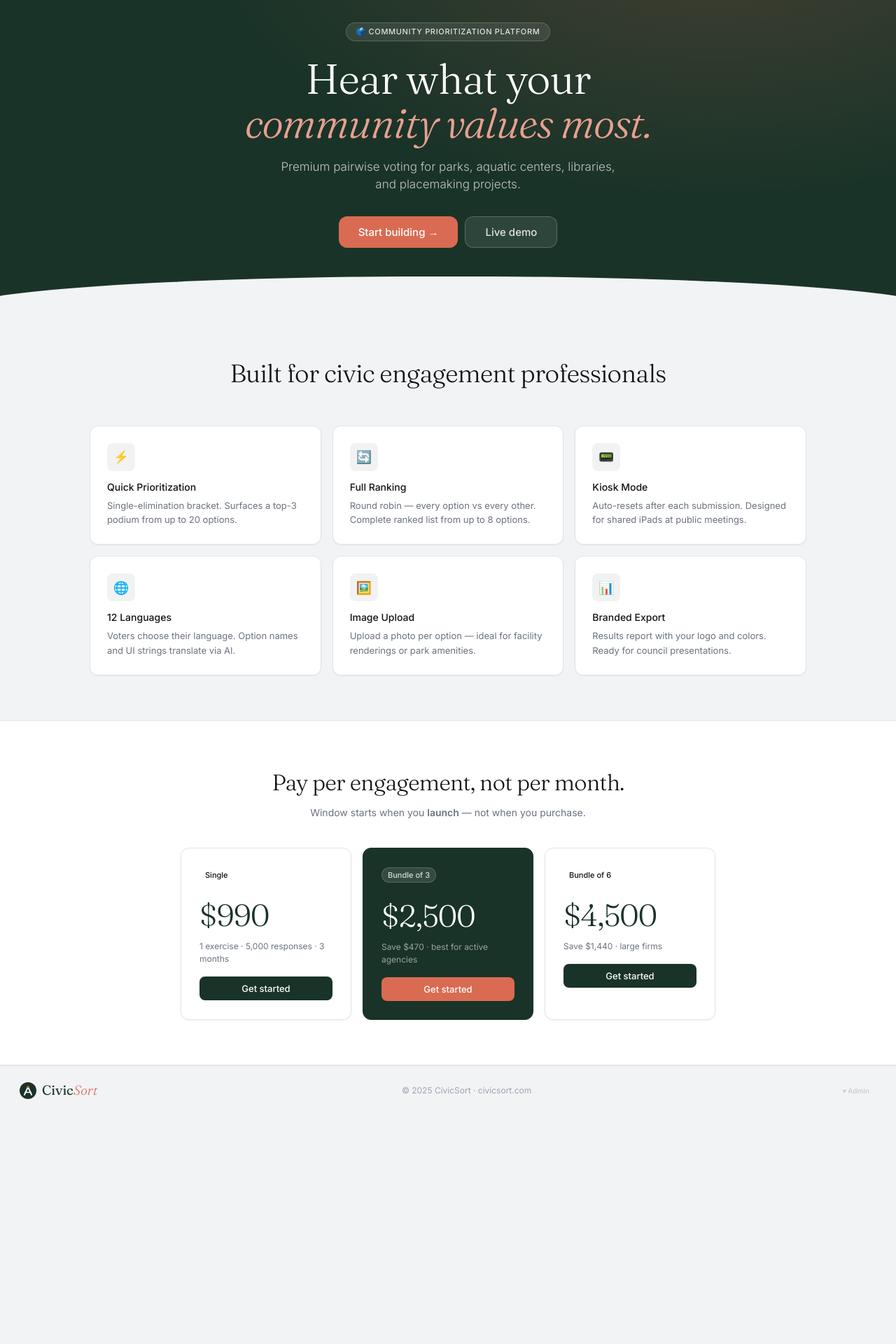
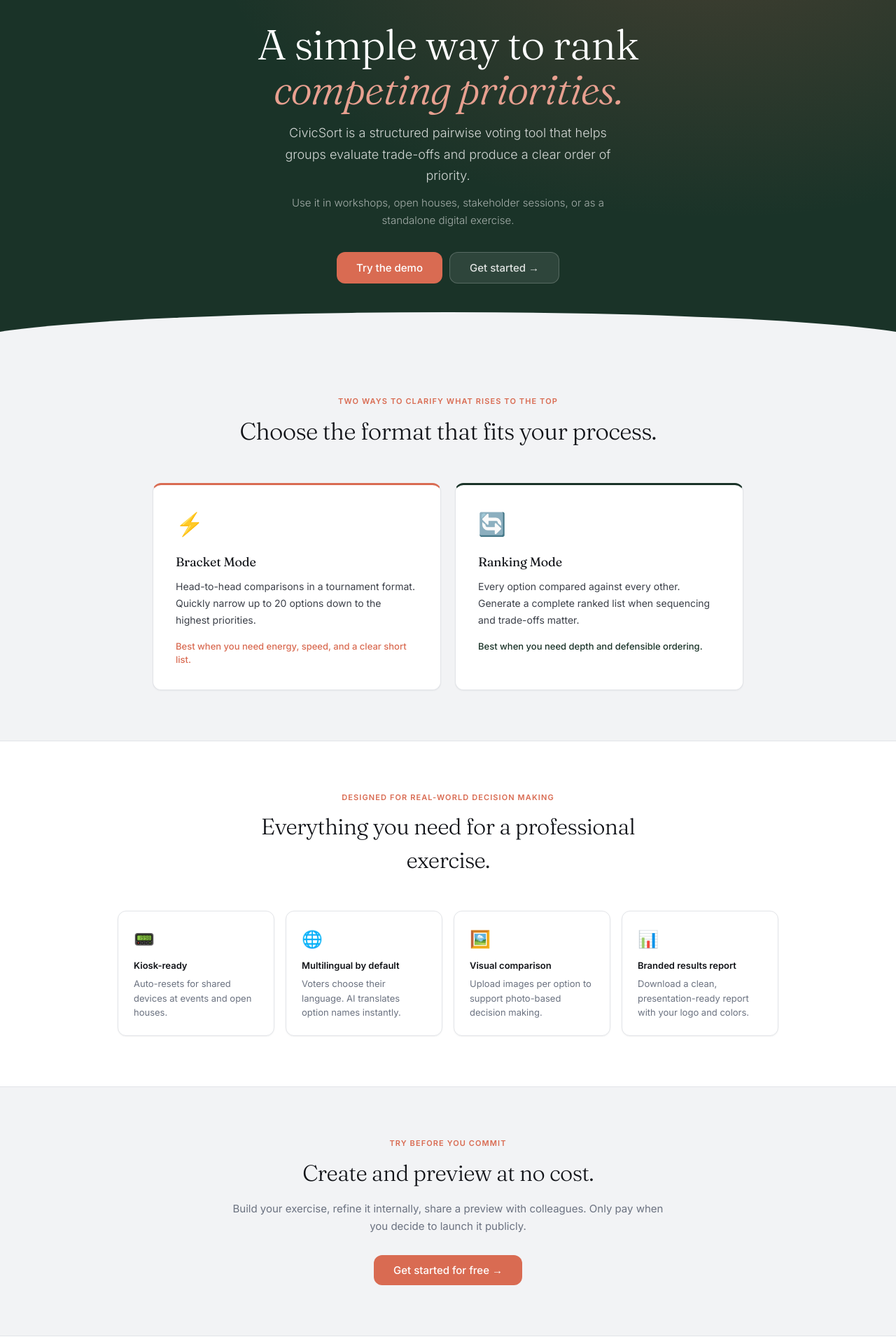
Before and after one commit to echomel/civicsort, a React (Create React App) app: page / in a window 1280 px wide. Shown: the part 120-2040 px from the top of the page at 70% size. Before the commit the page ends 1712 px from the top, so only its background shows below. Built offline with nearby package versions, Linux system fonts and the light colour scheme.

Commit message:
fix emoji, hex picker, vote cards

```diff
--- a/src/App.js
+++ b/src/App.js
@@ -9,11 +9,11 @@
     description:"Help us prioritize features for the new aquatic center.",
     demoEnabled:true, showResults:true, kioskMode:false, captcha:false,
     options:[
-      {id:"o1",name:"Lap Pool (50m)",        desc:"Olympic-size lanes",      emoji:"🏊",img:null},
-      {id:"o2",name:"Leisure Pool & Slides", desc:"Family fun",              emoji:"🎢",img:null},
-      {id:"o3",name:"Hot Tubs & Spa",        desc:"Therapeutic pools",       emoji:"♨️",img:null},
-      {id:"o4",name:"Kids Splash Pad",       desc:"Zero-depth play area",    emoji:"💧",img:null},
-      {id:"o5",name:"Diving Boards",         desc:"1m and 3m springboards",  emoji:"🤿",img:null},
+      {id:"o1",name:"Lap Pool (50m)",        desc:"Olympic-size lanes",img:null},
+      {id:"o2",name:"Leisure Pool & Slides", desc:"Family fun",img:null},
+      {id:"o3",name:"Hot Tubs & Spa",        desc:"Therapeutic pools",img:null},
+      {id:"o4",name:"Kids Splash Pad",       desc:"Zero-depth play area",img:null},
+      {id:"o5",name:"Diving Boards",         desc:"1m and 3m springboards",img:null},
     ],
     demographics:[
       {id:"d1",type:"zipcode",label:"ZIP Code"},
@@ -28,10 +28,10 @@
     description:"Which library programs should we expand next year?",
     demoEnabled:false, showResults:true, kioskMode:true, captcha:false,
     options:[
-      {id:"o1",name:"After-School Tutoring", desc:"Free homework help K-12",   emoji:"📚",img:null},
-      {id:"o2",name:"Maker Space",           desc:"3D printing, laser cutting", emoji:"🔧",img:null},
-      {id:"o3",name:"Story Time",            desc:"Early literacy ages 0-5",    emoji:"📖",img:null},
-      {id:"o4",name:"Job Skills Workshops",  desc:"Resume and interview prep",  emoji:"💼",img:null},
+      {id:"o1",name:"After-School Tutoring", desc:"Free homework help K-12",img:null},
+      {id:"o2",name:"Maker Space",           desc:"3D printing, laser cutting",img:null},
+      {id:"o3",name:"Story Time",            desc:"Early literacy ages 0-5",img:null},
+      {id:"o4",name:"Job Skills Workshops",  desc:"Resume and interview prep",img:null},
     ],
     demographics:[],
     mockScores:{o1:22,o2:18,o3:25,o4:12},
@@ -393,49 +393,84 @@
         </div>
       </nav>
 
+      {/* HERO */}
       <div className="hero">
-        <div style={{position:"relative",zIndex:1}}>
-          <div className="hpill">🗳️ Community Prioritization Platform</div>
-          <h1>Hear what your<br/><em>community values most.</em></h1>
-          <p>Premium pairwise voting for parks, aquatic centers, libraries, and placemaking projects.</p>
+        <div style={{position:"relative",zIndex:1,maxWidth:680,margin:"0 auto"}}>
+          <h1 style={{marginBottom:16}}>A simple way to rank<br/><em>competing priorities.</em></h1>
+          <p style={{fontSize:18,lineHeight:1.7,opacity:.8,marginBottom:10}}>CivicSort is a structured pairwise voting tool that helps groups evaluate trade-offs and produce a clear order of priority.</p>
+          <p style={{fontSize:15,lineHeight:1.7,opacity:.6,marginBottom:32}}>Use it in workshops, open houses, stakeholder sessions, or as a standalone digital exercise.</p>
           <div style={{display:"flex",gap:10,justifyContent:"center",flexWrap:"wrap"}}>
-            <button className="btn bc blg" onClick={onDash}>Start building →</button>
-            <button className="btn blg" style={{background:"rgba(255,255,255,.09)",color:"rgba(255,255,255,.85)",border:"1px solid rgba(255,255,255,.2)"}} onClick={onDemo}>Live demo</button>
+            <button className="btn bc blg" onClick={onDemo}>Try the demo</button>
+            <button className="btn blg" style={{background:"rgba(255,255,255,.09)",color:"rgba(255,255,255,.85)",border:"1px solid rgba(255,255,255,.2)"}} onClick={onDash}>Get started →</button>
           </div>
         </div>
       </div>
 
-      <div className="section" style={{padding:"64px 28px",maxWidth:1080,margin:"0 auto"}}>
+      {/* TWO MODES */}
+      <div style={{padding:"72px 28px",maxWidth:900,margin:"0 auto"}}>
         <div style={{textAlign:"center",marginBottom:48}}>
-          <h2 style={{fontSize:"clamp(24px,3.5vw,36px)",fontWeight:300,letterSpacing:"-.02em"}}>Built for civic engagement professionals</h2>
+          <p style={{fontSize:11,fontWeight:600,letterSpacing:".1em",textTransform:"uppercase",color:"var(--c)",marginBottom:10}}>Two ways to clarify what rises to the top</p>
+          <h2 style={{fontSize:"clamp(22px,3vw,34px)",fontWeight:300,letterSpacing:"-.02em"}}>Choose the format that fits your process.</h2>
         </div>
-        <div style={{display:"grid",gridTemplateColumns:"repeat(auto-fit,minmax(260px,1fr))",gap:16}}>
-          {[
-            {i:"⚡",t:"Quick Prioritization",d:"Single-elimination bracket. Surfaces a top-3 podium from up to 20 options."},
-            {i:"🔄",t:"Full Ranking",d:"Round robin — every option vs every other. Complete ranked list from up to 8 options."},
-            {i:"📟",t:"Kiosk Mode",d:"Auto-resets after each submission. Designed for shared iPads at public meetings."},
-            {i:"🌐",t:"12 Languages",d:"Voters choose their language. Option names and UI strings translate via AI."},
-            {i:"🖼️",t:"Image Upload",d:"Upload a photo per option — ideal for facility renderings or park amenities."},
-            {i:"📊",t:"Branded Export",d:"Results report with your logo and colors. Ready for council presentations."},
-          ].map(f=>(
-            <div key={f.t} className="card" style={{padding:24}}>
-              <div style={{width:40,height:40,borderRadius:"var(--r2)",background:"var(--fp)",color:"var(--f)",display:"flex",alignItems:"center",justifyContent:"center",fontSize:18,marginBottom:12}}>{f.i}</div>
-              <h3 style={{fontSize:14,fontWeight:500,marginBottom:6,fontFamily:"var(--fb)"}}>{f.t}</h3>
-              <p style={{color:"var(--i3)",fontSize:13,lineHeight:1.6}}>{f.d}</p>
-            </div>
-          ))}
+        <div style={{display:"grid",gridTemplateColumns:"repeat(auto-fit,minmax(320px,1fr))",gap:20}}>
+          <div className="card" style={{padding:32,borderTop:`3px solid ${`var(--c)`}`}}>
+            <div style={{fontSize:32,marginBottom:16}}>⚡</div>
+            <h3 style={{fontSize:18,fontWeight:400,marginBottom:10,letterSpacing:"-.01em"}}>Bracket Mode</h3>
+            <p style={{color:"var(--i2)",fontSize:14,lineHeight:1.7,marginBottom:16}}>Head-to-head comparisons in a tournament format. Quickly narrow up to 20 options down to the highest priorities.</p>
+            <p style={{fontSize:13,color:"var(--c)",fontWeight:500}}>Best when you need energy, speed, and a clear short list.</p>
+          </div>
+          <div className="card" style={{padding:32,borderTop:`3px solid ${`var(--f)`}`}}>
+            <div style={{fontSize:32,marginBottom:16}}>🔄</div>
+            <h3 style={{fontSize:18,fontWeight:400,marginBottom:10,letterSpacing:"-.01em"}}>Ranking Mode</h3>
+            <p style={{color:"var(--i2)",fontSize:14,lineHeight:1.7,marginBottom:16}}>Every option compared against every other. Generate a complete ranked list when sequencing and trade-offs matter.</p>
+            <p style={{fontSize:13,color:"var(--f)",fontWeight:500}}>Best when you need depth and defensible ordering.</p>
+          </div>
         </div>
       </div>
 
+      {/* DESIGNED FOR REAL WORLD */}
       <div style={{background:"var(--sur)",borderTop:"1px solid var(--bd)",borderBottom:"1px solid var(--bd)"}}>
-        <div style={{padding:"64px 28px",maxWidth:820,margin:"0 auto"}}>
+        <div style={{padding:"72px 28px",maxWidth:1000,margin:"0 auto"}}>
+          <div style={{textAlign:"center",marginBottom:48}}>
+            <p style={{fontSize:11,fontWeight:600,letterSpacing:".1em",textTransform:"uppercase",color:"var(--c)",marginBottom:10}}>Designed for real-world decision making</p>
+            <h2 style={{fontSize:"clamp(20px,3vw,32px)",fontWeight:300,letterSpacing:"-.02em",maxWidth:600,margin:"0 auto"}}>Everything you need for a professional exercise.</h2>
+          </div>
+          <div style={{display:"grid",gridTemplateColumns:"repeat(auto-fit,minmax(220px,1fr))",gap:16}}>
+            {[
+              {i:"📟",t:"Kiosk-ready",d:"Auto-resets for shared devices at events and open houses."},
+              {i:"🌐",t:"Multilingual by default",d:"Voters choose their language. AI translates option names instantly."},
+              {i:"🖼️",t:"Visual comparison",d:"Upload images per option to support photo-based decision making."},
+              {i:"📊",t:"Branded results report",d:"Download a clean, presentation-ready report with your logo and colors."},
+            ].map(f=>(
+              <div key={f.t} className="card" style={{padding:22}}>
+                <div style={{fontSize:24,marginBottom:10}}>{f.i}</div>
+                <h3 style={{fontSize:13,fontWeight:600,marginBottom:5,fontFamily:"var(--fb)"}}>{f.t}</h3>
+                <p style={{color:"var(--i3)",fontSize:13,lineHeight:1.6}}>{f.d}</p>
+              </div>
+            ))}
+          </div>
+        </div>
+      </div>
+
+      {/* TRY BEFORE YOU COMMIT */}
+      <div style={{padding:"72px 28px",maxWidth:680,margin:"0 auto",textAlign:"center"}}>
+        <p style={{fontSize:11,fontWeight:600,letterSpacing:".1em",textTransform:"uppercase",color:"var(--c)",marginBottom:10}}>Try before you commit</p>
+        <h2 style={{fontSize:"clamp(20px,3vw,32px)",fontWeight:300,letterSpacing:"-.02em",marginBottom:14}}>Create and preview at no cost.</h2>
+        <p style={{color:"var(--i3)",fontSize:15,lineHeight:1.7,marginBottom:28}}>Build your exercise, refine it internally, share a preview with colleagues. Only pay when you decide to launch it publicly.</p>
+        <button className="btn bc blg" onClick={onDash}>Get started for free →</button>
+      </div>
+
+      {/* PRICING */}
+      <div style={{background:"var(--sur)",borderTop:"1px solid var(--bd)",borderBottom:"1px solid var(--bd)"}}>
+        <div style={{padding:"72px 28px",maxWidth:860,margin:"0 auto"}}>
           <div style={{textAlign:"center",marginBottom:40}}>
-            <h2 style={{fontSize:"clamp(22px,3vw,32px)",fontWeight:300,letterSpacing:"-.02em"}}>Pay per engagement, not per month.</h2>
-            <p style={{color:"var(--i3)",marginTop:8,fontSize:14}}>Window starts when you <strong>launch</strong> — not when you purchase.</p>
+            <p style={{fontSize:11,fontWeight:600,letterSpacing:".1em",textTransform:"uppercase",color:"var(--c)",marginBottom:10}}>Pricing</p>
+            <h2 style={{fontSize:"clamp(22px,3vw,32px)",fontWeight:300,letterSpacing:"-.02em"}}>Pay per exercise.</h2>
+            <p style={{color:"var(--i3)",marginTop:8,fontSize:14}}>Three months of access starts when you <strong>launch</strong> — not when you purchase.</p>
           </div>
-          <div style={{display:"grid",gridTemplateColumns:"repeat(auto-fit,minmax(230px,1fr))",gap:16}}>
+          <div style={{display:"grid",gridTemplateColumns:"repeat(auto-fit,minmax(230px,1fr))",gap:16,marginBottom:24}}>
             {[
-              {l:"Single",p:"$990",s:"1 exercise · 5,000 responses · 3 months",feat:false},
+              {l:"Single Exercise",p:"$990",s:"Up to 5,000 responses · Three months of access",feat:false},
               {l:"Bundle of 3",p:"$2,500",s:"Save $470 · best for active agencies",feat:true},
               {l:"Bundle of 6",p:"$4,500",s:"Save $1,440 · large firms",feat:false},
             ].map(pr=>(
@@ -447,9 +482,11 @@
               </div>
             ))}
           </div>
+          <p style={{textAlign:"center",fontSize:13,color:"var(--i3)"}}>Custom pricing available for consultants and firms managing multiple projects. <span style={{color:"var(--f)",cursor:"pointer",fontWeight:500}}>Get in touch →</span></p>
         </div>
       </div>
 
+      {/* FOOTER */}
       <div style={{padding:"20px 28px",display:"flex",justifyContent:"space-between",alignItems:"center",borderTop:"1px solid var(--bd)",flexWrap:"wrap",gap:12}}>
         <NavLogo onClick={()=>{}}/>
         <p style={{fontSize:12,color:"var(--i4)"}}>© 2025 CivicSort · civicsort.com</p>
@@ -770,7 +807,7 @@
                     <div key={r.id} className="rrow">
                       <div className="rrnk" style={i<3?{background:["#fef3c7","#f1f5f9","#fde8d8"][i],color:["#92400e","#374151","#78350f"][i]}:{}}>{i<3?medals[i]:i+1}</div>
                       <div style={{flex:1}}>
-                        <div style={{display:"flex",justifyContent:"space-between",marginBottom:3}}><span style={{fontSize:13,fontWeight:500}}>{r.emoji} {r.name}</span><span style={{fontSize:12,color:"var(--i3)"}}>{total>0?Math.round((r.score/total)*100):0}%</span></div>
+                        <div style={{display:"flex",justifyContent:"space-between",marginBottom:3}}><span style={{fontSize:13,fontWeight:500}}>{r.name}</span><span style={{fontSize:12,color:"var(--i3)"}}>{total>0?Math.round((r.score/total)*100):0}%</span></div>
                         <div className="rbar"><div className="rfill" style={{width:`${(r.score/maxScore)*100}%`,background:reportColor}}/></div>
                       </div>
                       <div style={{fontSize:12,fontWeight:600,color:"var(--i3)",width:36,textAlign:"right"}}>{r.score}</div>
@@ -938,7 +975,7 @@
               {form.options.map(o=>(
                 <div key={o.id} style={{display:"flex",alignItems:"center",gap:10,padding:"10px 12px",background:"var(--sur)",border:"1px solid var(--bd)",borderRadius:"var(--r2)",marginBottom:7}}>
                   <label htmlFor={`img-${o.id}`} className="oth" style={{cursor:"pointer"}} aria-label={`Upload image for ${o.name}`}>
-                    {o.img?<img src={o.img} alt={o.name}/>:<span>{o.emoji||"⭐"}</span>}
+                    {o.img?<img src={o.img} alt={o.altText||o.name} style={{width:"100%",height:"100%",objectFit:"cover"}}/>:<span style={{fontSize:18,opacity:.25}}>📷</span>}
                     <div className="othlbl">📷</div>
                     <input id={`img-${o.id}`} type="file" accept="image/*" style={{display:"none"}} onChange={e=>handleImg(o.id,e.target.files[0])}/>
                   </label>
@@ -1166,14 +1203,12 @@
       <div className="vq">Which matters more to you?</div>
       <div className="vgrid">
         <div className={`vc${sel===a.id?" sel":""}`} onClick={()=>pick(a)} role="button" aria-label={`Vote for ${a.name}`} tabIndex={0} onKeyDown={e=>e.key==="Enter"&&pick(a)} style={sel===a.id?{borderColor:project.color}:{}}>
-          {a.img&&<img src={a.img} alt={a.altText||a.name} className="vcimg"/>}
-          <div className="vcn" style={a.img?{}:{fontSize:"clamp(15px,2.5vw,18px)",fontWeight:600}}>{a.name}</div>
+          {a.img?<img src={a.img} alt={a.altText||a.name} className="vcimg"/>:<div style={{fontSize:"clamp(16px,2.5vw,20px)",fontWeight:600,textAlign:"center",padding:"0 8px",lineHeight:1.3}}>{a.name}</div>}
           {a.desc&&<div className="vcd">{a.desc}</div>}
         </div>
         <div className="vschip">VS</div>
         <div className={`vc${sel===b.id?" sel":""}`} onClick={()=>pick(b)} role="button" aria-label={`Vote for ${b.name}`} tabIndex={0} onKeyDown={e=>e.key==="Enter"&&pick(b)} style={sel===b.id?{borderColor:project.color}:{}}>
-          {b.img&&<img src={b.img} alt={b.altText||b.name} className="vcimg"/>}
-          <div className="vcn" style={b.img?{}:{fontSize:"clamp(15px,2.5vw,18px)",fontWeight:600}}>{b.name}</div>
+          {b.img?<img src={b.img} alt={b.altText||b.name} className="vcimg"/>:<div style={{fontSize:"clamp(16px,2.5vw,20px)",fontWeight:600,textAlign:"center",padding:"0 8px",lineHeight:1.3}}>{b.name}</div>}
           {b.desc&&<div className="vcd">{b.desc}</div>}
         </div>
       </div>
@@ -1254,7 +1289,7 @@
             <div key={r.id} className="rrow">
               <div className="rrnk" style={i<3?{background:["#fef3c7","#f1f5f9","#fde8d8"][i],color:["#92400e","#374151","#78350f"][i]}:{}}>{i<3?medals[i]:i+1}</div>
               <div style={{flex:1}}>
-                <div style={{display:"flex",justifyContent:"space-between",marginBottom:3}}><span style={{fontSize:13,fontWeight:500}}>{r.emoji} {r.name}</span><span style={{fontSize:12,color:"var(--i3)"}}>{total>0?Math.round((r.score/total)*100):0}%</span></div>
+                <div style={{display:"flex",justifyContent:"space-between",marginBottom:3}}><span style={{fontSize:13,fontWeight:500}}>{r.name}</span><span style={{fontSize:12,color:"var(--i3)"}}>{total>0?Math.round((r.score/total)*100):0}%</span></div>
                 <div className="rbar"><div className="rfill" style={{width:`${(r.score/maxScore)*100}%`,background:project.color}}/></div>
               </div>
             </div>
```
